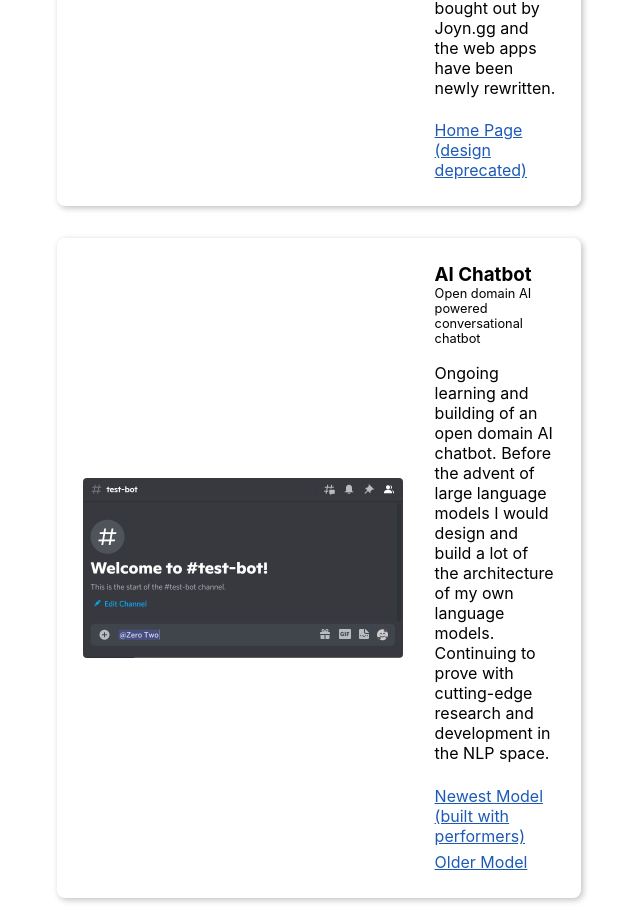
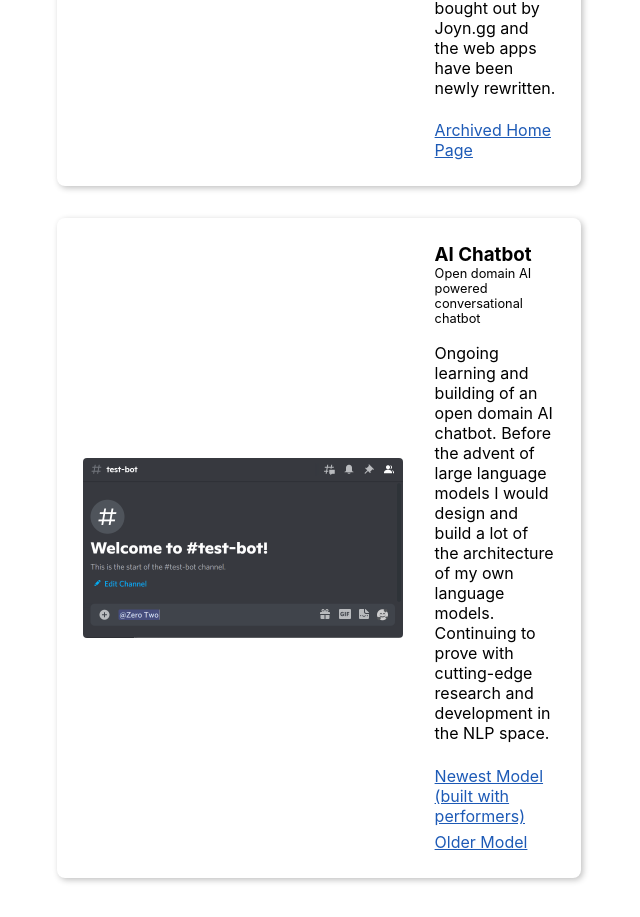
Before and after one commit to pinnouse/home-v2, a Next.js app: page / in a window 1280 px wide. Shown: the part 2971-3888 px from the top of the page, without its empty margins (587-1227 px from the left). Built offline with nearby package versions, Linux system fonts and the light colour scheme; no server answers.

Commit message:
Update portfolio with archived site

```diff
--- a/components/portfolio.tsx
+++ b/components/portfolio.tsx
@@ -52,7 +52,7 @@
                 <Markdown options={{forceBlock: true}}>
                     As of 2023, the project was successfully bought out by Joyn.gg and the web apps have been newly rewritten.
                 </Markdown>
-                <a href={`https://zerotwo.bot`}>Home Page (design deprecated)</a>
+                <a href={`https://web.archive.org/web/20220203200023/https://zerotwo.bot/`}>Archived Home Page</a>
             </div>
         </div>
         <div className={styles.card}>
```
